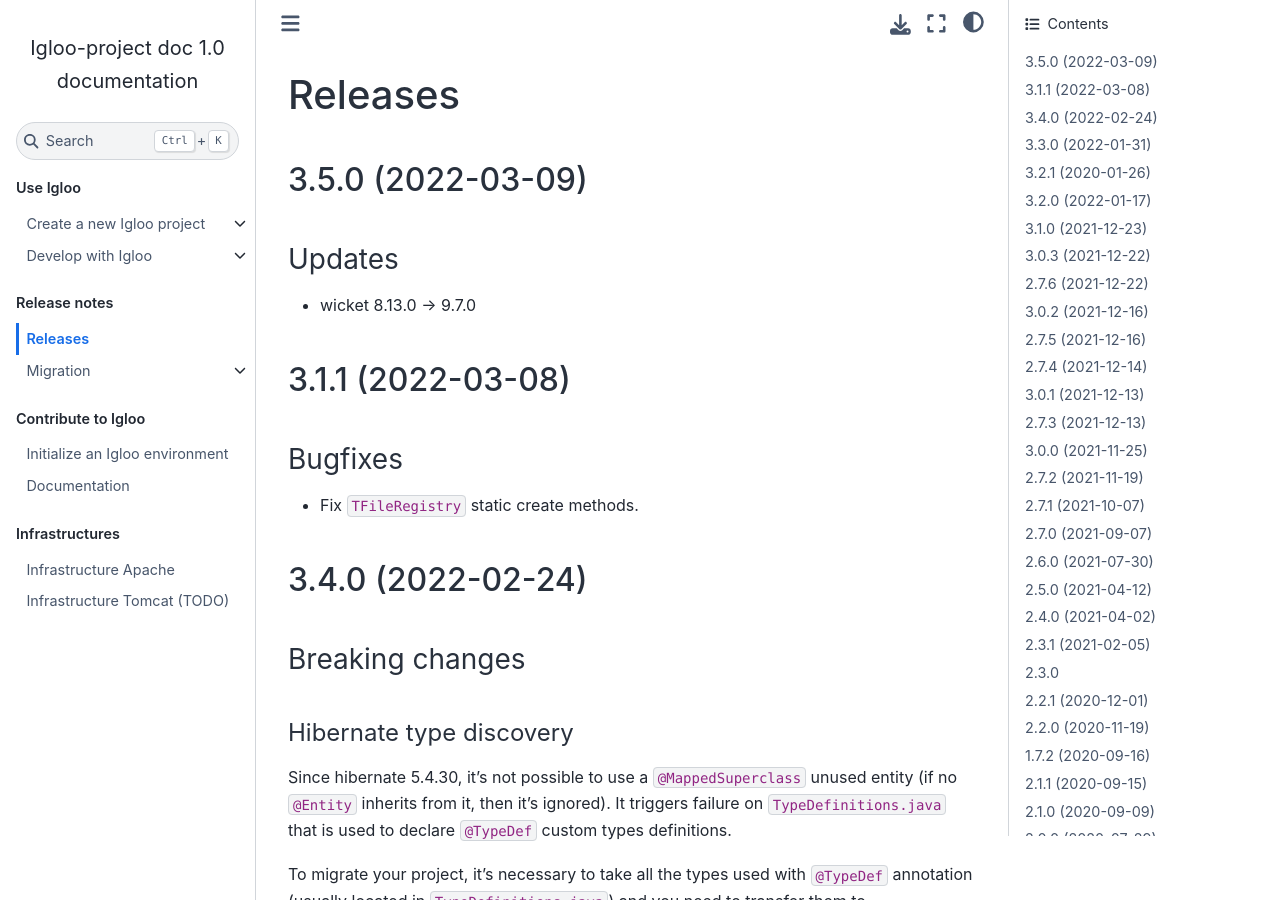
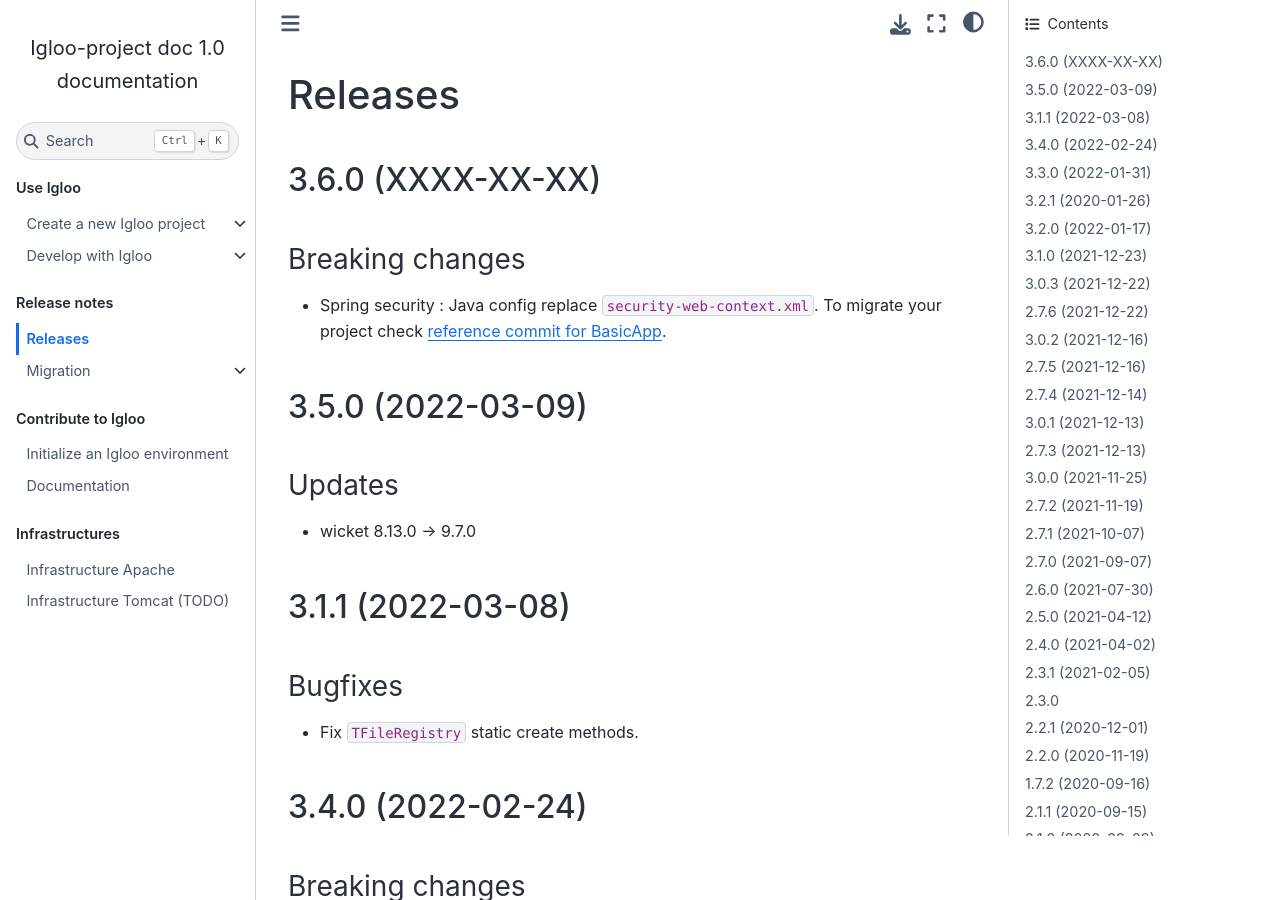
Before and after one commit to igloo-project/igloo-doc, a Sphinx documentation site: the page built from source/release-notes/releases.rst, in a window 1280 px wide and 900 px high. Built offline with Sphinx 7.4.7 and the Sphinx Book theme 1.1.4, drawn with Linux system fonts in a browser that asks for light colours.

Commit message:
prepare igloo 3.6.0 release

```diff
--- a/source/release-notes/releases.rst
+++ b/source/release-notes/releases.rst
@@ -1,6 +1,17 @@
 ########
 Releases
 ########
+
+.. _v3.6.0:
+
+3.6.0 (XXXX-XX-XX)
+##################
+
+Breaking changes
+****************
+
+* Spring security : Java config replace ``security-web-context.xml``.  To migrate
+  your project check `reference commit for BasicApp <https://gitlab.tools.kobalt.fr/igloo-project/igloo-parent/-/commit/b6ace4c0e6506e37d500d98aa027bf456fea18ce>`_.
 
 .. _v3.5.0:
 
```
